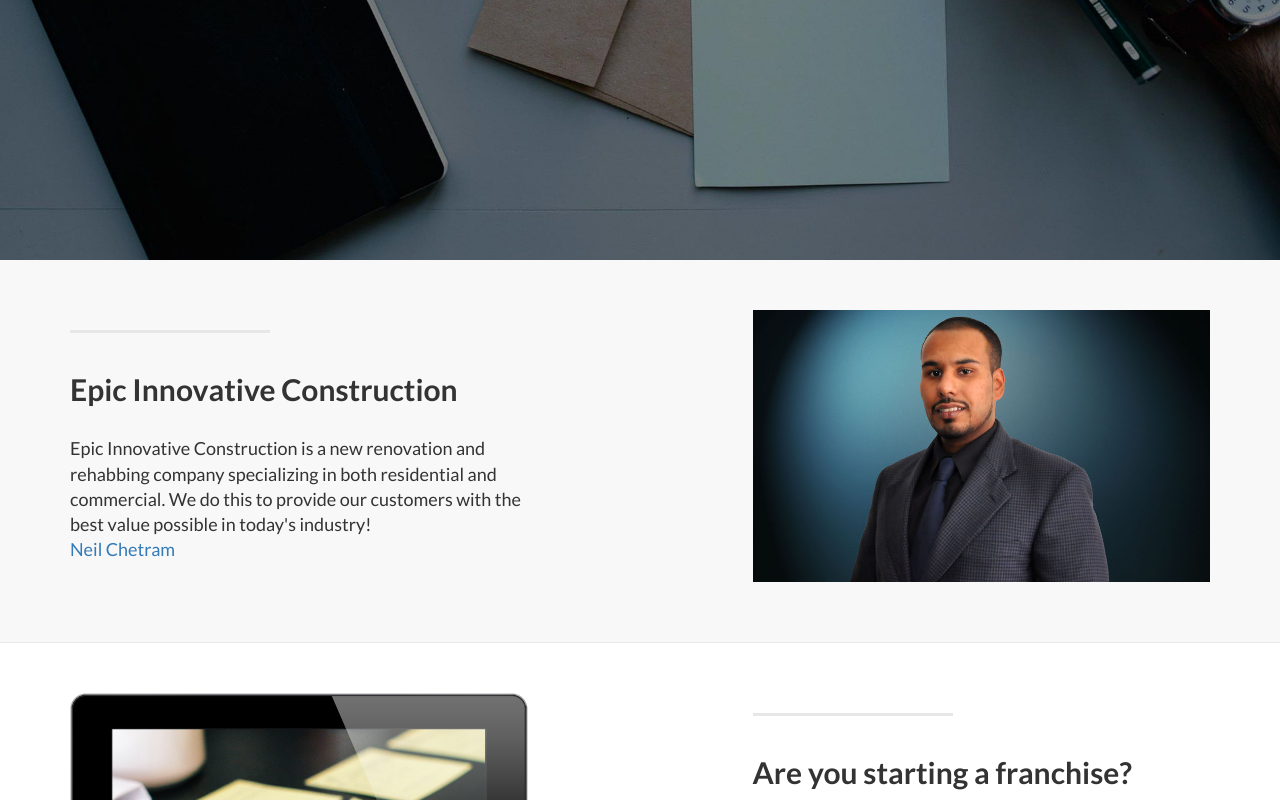
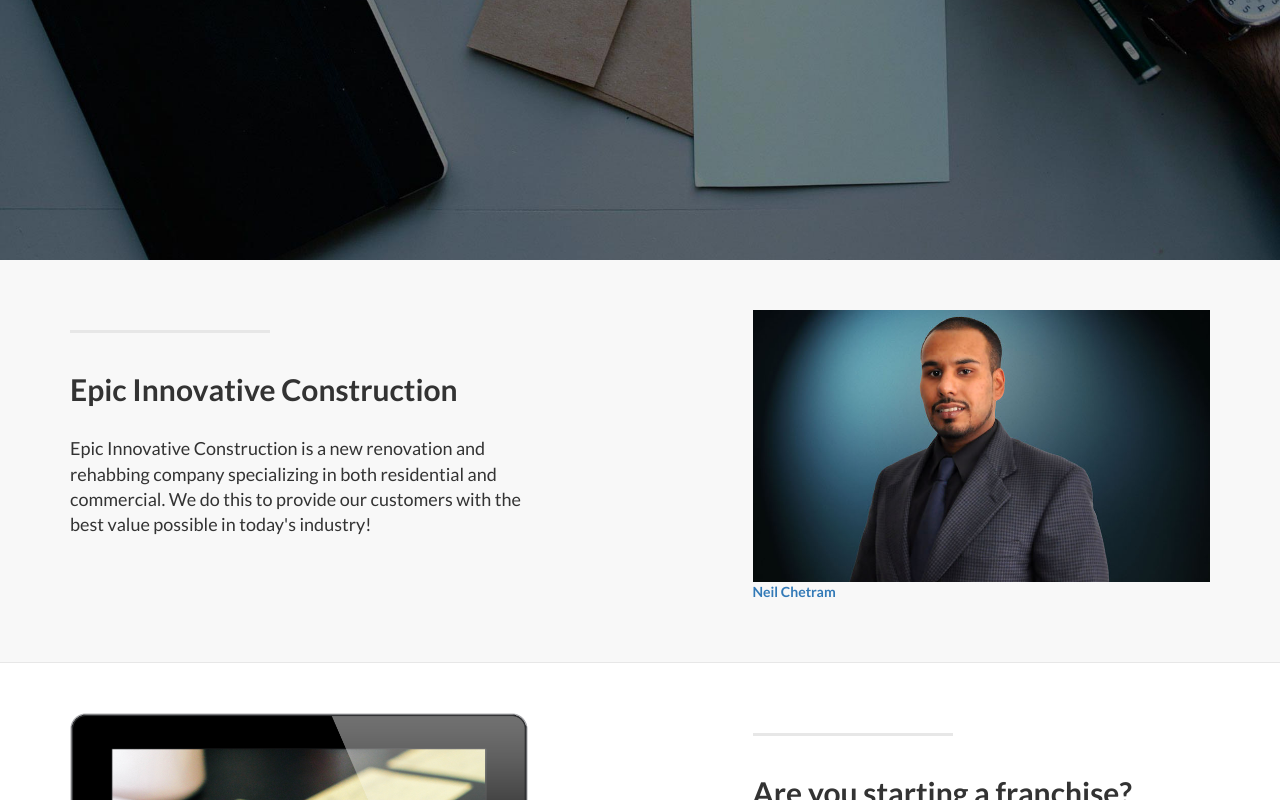
Before and after one commit to nchetram/nchetram.github.io, a plain HTML site: page index.html in a window 1280 px wide. Shown: the part 517-1317 px from the top of the page. Drawn offline with Linux system fonts and the light colour scheme.

Commit message:
Neil URL

```diff
--- a/index.html
+++ b/index.html
@@ -108,11 +108,11 @@
                     <hr class="section-heading-spacer">
                     <div class="clearfix"></div>
                     <h2 class="section-heading">Epic Innovative Construction</h2>
-                    <p class="lead">Epic Innovative Construction is a new renovation and rehabbing company specializing in both residential and commercial. We do this to provide our customers with the best value possible in today's industry!<br><a target="_blank" href="https://www.linkedin.com/in/neilchetram/">Neil Chetram</a></p>
+                    <p class="lead">Epic Innovative Construction is a new renovation and rehabbing company specializing in both residential and commercial. We do this to provide our customers with the best value possible in today's industry!<br></p>
                 </div>
                 <div class="col-lg-5 col-lg-offset-2 col-sm-6">
                     <div class="view hm-zoom">
-    <img class="img-responsive" src="img/Neil Pro 015 p2 copy.jpg" alt="">
+   <a target="_blank" href="https://www.linkedin.com/in/neilchetram/"><img class="img-responsive" src="img/Neil Pro 015 p2 copy.jpg" alt="">Neil Chetram</a>
     <div class="mask flex-center">
         <p class="white-text"></p>
     </div>
```
